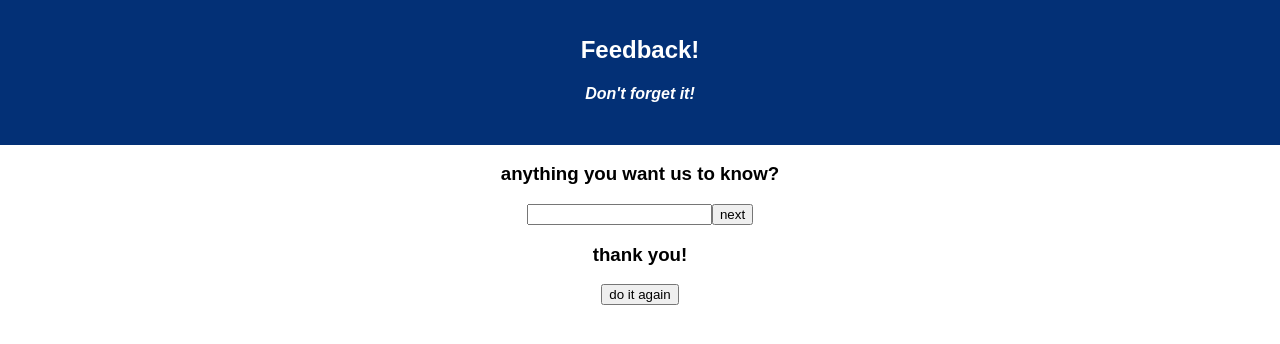
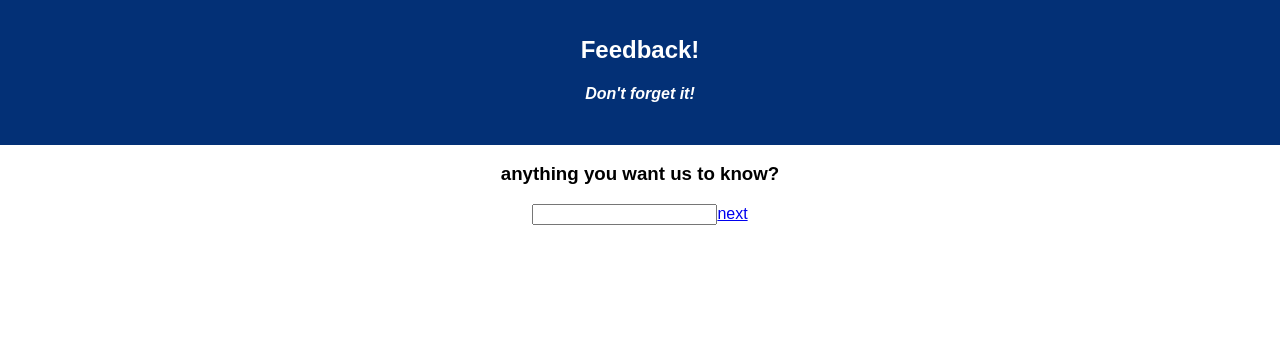
Before and after one commit to knutroadie/redux-feedback-loop, a React (Create React App) app: page /#/comments in a window 1280 px wide. Shown: the top 344 px of the page. Built offline with nearby package versions, Linux system fonts and the light colour scheme.

Commit message:
comments component working

```diff
--- a/src/components/App/App.js
+++ b/src/components/App/App.js
@@ -36,8 +36,8 @@ class App extends Component {
         {/* <Understanding /> */}
         {/* <Supported /> */}
         {/* <Comments /> */}
-        <Review />
-        <ThankYou />
+        {/* <Review /> */}
+        {/* <ThankYou /> */}
       </div>
     );
   }
--- a/src/components/Comments/Comments.jsx
+++ b/src/components/Comments/Comments.jsx
@@ -1,18 +1,48 @@
 import React, { Component } from 'react';
 // import axios from 'axios';
 import '../App/App.css';
+import { HashRouter as Router, Route, Link } from 'react-router-dom';
+import { connect } from 'react-redux';
 
-class Supported extends Component {
+class Comments extends Component {
+
+    //state
+    state = {
+        comments: ''
+    }
+    //input function
+    makeComments = (event, comments) => {
+        this.setState({
+            comments: event.target.value
+        })
+    }
+    //click listener
+    dispatchComments = () => {
+        this.props.dispatch({
+            type: 'COMMENTS',
+            payload: this.state.comments
+        });
+        // this.props.history.push('/');
+    }
+
     render() {
         return (
             <>
                 <div className="App"></div>
                 <h3>anything you want us to know?</h3>
-                <input type="text"></input>
-                <button>next</button>
+                <input type="text" name="comments" value={this.state.comments} onChange={(event) => this.makeComments(event, 'comments')}></input>
+                <Router>
+                    <Link to="/review" onClick={this.dispatchComments}>next</Link>
+                </Router>
             </>
         );
     }
 }
 
-export default Supported;
+const putReduxStateOnProps = (reduxState) => {
+    return {
+        reduxState
+    }
+}
+
+export default connect(putReduxStateOnProps)(Comments);
--- a/src/components/Review/Review.jsx
+++ b/src/components/Review/Review.jsx
@@ -8,7 +8,9 @@ class Review extends Component {
     render() {
         return (
             <>
-                <div className="App"></div>
+                <div className="App">
+
+                </div>
             </>
         );
     }
```
Also changed, not shown: public/index.html (+3 -13 lines).
